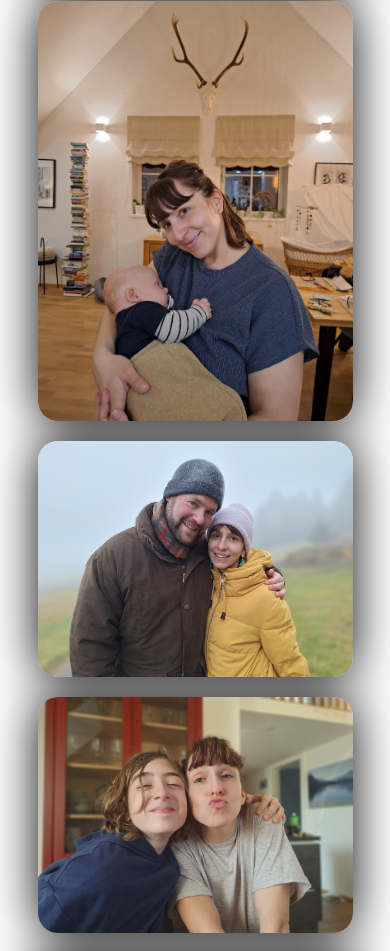
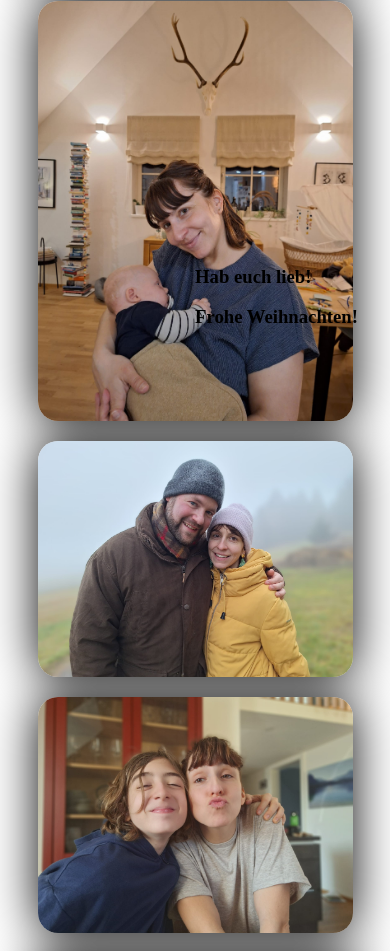
Before and after one commit to SchluckyLuke/Weihnachts-Geschenk, a plain HTML site: page index.html in a window 390 px wide. Shown: the part 2713-3664 px from the top of the page. Drawn offline with Linux system fonts and the light colour scheme.

Commit message:
Add files via upload

```diff
--- a/index.html
+++ b/index.html
@@ -20,11 +20,22 @@
     <img class="img i3" src="WhatsApp Image 2025-12-24 at 16.59.11 (1).jpeg">
     <img class="img i3" src="WhatsApp Image 2025-12-24 at 16.54.57 (1).jpeg">
     <img class="img i3" src="WhatsApp Image 2025-12-24 at 16.59.11.jpeg">
+    <img class="img i3" src="WhatsApp Image 2025-12-24 at 17.14.31 (1).jpeg">
     <img class="img i3" src="WhatsApp Image 2025-12-24 at 16.59.11 (2).jpeg">
     <img class="img i3" src="WhatsApp Image 2025-12-24 at 16.54.57 (2).jpeg">
     <img class="img i3" src="WhatsApp Image 2025-12-24 at 16.59.11 (3).jpeg">
     <img class="img i3" src="WhatsApp Image 2025-12-24 at 16.54.57.jpeg">
+    <img class="img i3" src="WhatsApp Image 2025-12-24 at 17.14.31.jpeg">
     <img class="img i3" src="WhatsApp Image 2025-12-24 at 16.59.11 (4).jpeg">
+
+    <div id="message-container">
+
+        <h3>Hab euch lieb!</h3>
+
+        <h3>Frohe Weihnachten!</h3>
+
+    </div>
+
 </body>
 
 </html>
--- a/style.css
+++ b/style.css
@@ -29,8 +29,14 @@ body {
     transform: rotate(-3deg);
 }
 
-@media (max-width: 600px) {
-    .img {
+
+#message-container{
+    top: 50%;
+    left: 50%;
+    position: absolute;
+}
+
+.img {
         position: static;
         width: 90%;
         transform: none;
@@ -38,8 +44,7 @@ body {
         display: block;
     }
 
-    body {
-        height: auto;
-        padding: 20px;
-    }
+body {
+    height: auto;
+    padding: 20px;
 }
```
Also changed, not shown: WhatsApp Image 2025-12-24 at 17.14.31 (1).jpeg (added), WhatsApp Image 2025-12-24 at 17.14.31.jpeg (added).
